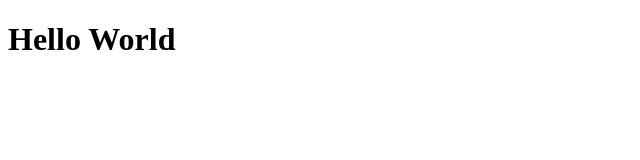
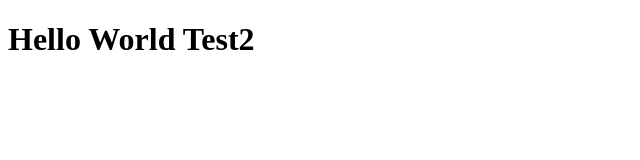
Before and after one commit to maxwellsmartish/maxonazure1, a plain HTML site: page index.html in a window 1280 px wide. Shown: the whole page, without its empty margins (0-640 px from the left). Drawn offline with Linux system fonts and the light colour scheme.

Commit message:
added test 2 to hello world

```diff
--- a/index.html
+++ b/index.html
@@ -6,6 +6,6 @@
     <title></title>
 </head>
 <body>
-    <h1> Hello World </h1>
+    <h1> Hello World Test2</h1>
 </body>
 </html>
```
